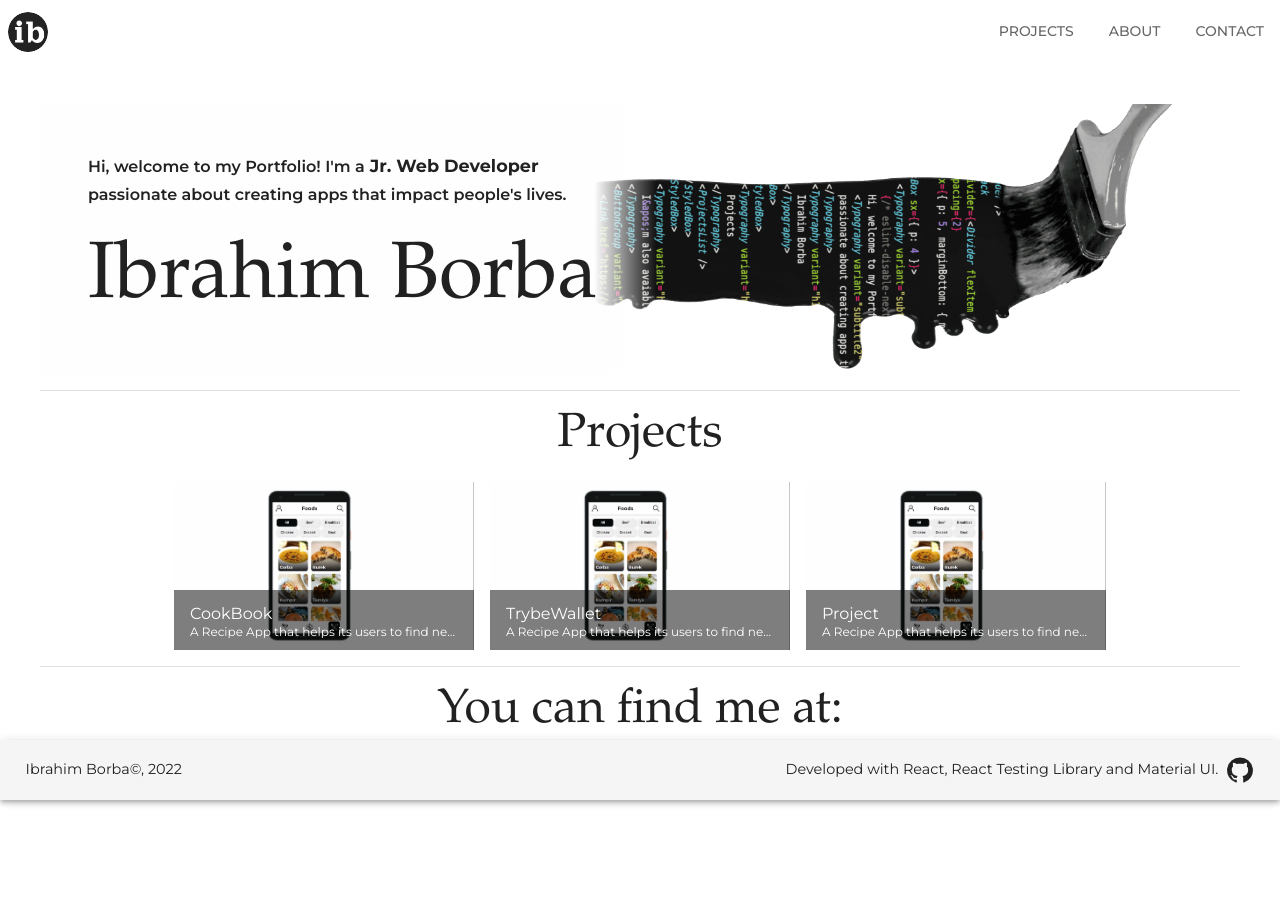
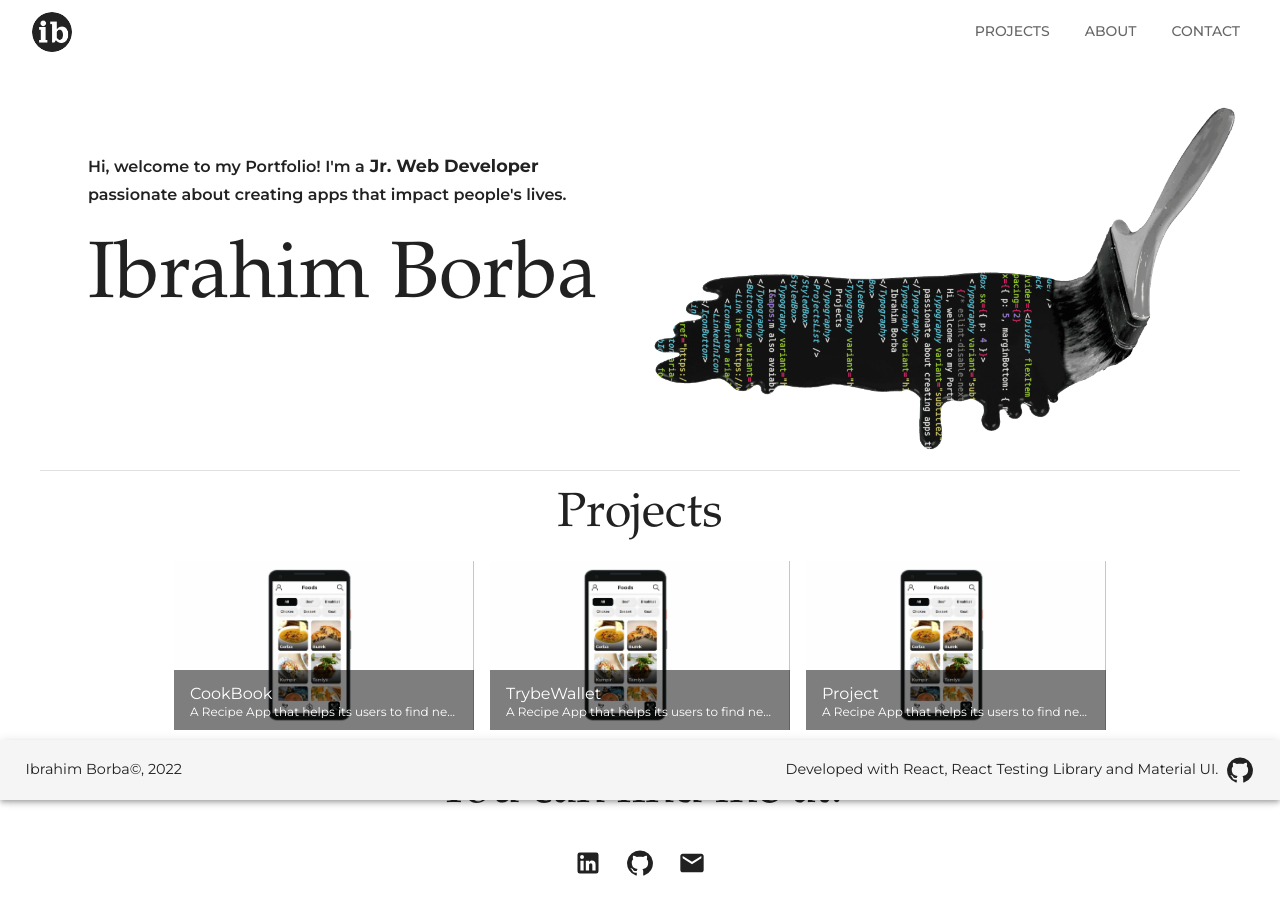
Before and after one commit to ibrahimborba/my-portfolio, a React (Create React App) app: page / in a window 1280 px wide. Shown: the top 914 px of the page. Built offline with nearby package versions, Linux system fonts and the light colour scheme; a web font is replaced by a local one.

Commit message:
style: make Home cover image responsive

```diff
--- a/src/components/Header/Header.jsx
+++ b/src/components/Header/Header.jsx
@@ -52,7 +52,7 @@ function Header() {
       color="transparent"
       elevation={0}
     >
-      <Toolbar disableGutters>
+      <Toolbar>
         <Box sx={{ flexGrow: 1 }}>
           <Tooltip title="Go to Home page" placement="bottom-end">
             <IconButton onClick={goToHome}>
--- a/src/pages/Home/Home.jsx
+++ b/src/pages/Home/Home.jsx
@@ -1,5 +1,6 @@
 import React from 'react';
 import Box from '@mui/material/Box';
+import CardMedia from '@mui/material/CardMedia';
 import Divider from '@mui/material/Divider';
 import Stack from '@mui/material/Stack';
 import Typography from '@mui/material/Typography';
@@ -20,20 +21,23 @@ function Home() {
         sx={{ p: 5, marginBottom: { md: '50px', xs: '100px' } }}
       >
         <Stack
-          direction="row"
           sx={{
-            backgroundImage: { md: `url(${cover})` },
-            backgroundSize: '750px 380px',
-            backgroundPosition: 'right bottom',
-            backgroundRepeat: 'no-repeat',
             justifyContent: { xl: 'center', xs: 'start' },
+            flexDirection: { md: 'row', xs: 'column' },
           }}
         >
-          <Box sx={{
-            p: { md: 6, xs: 2 },
-            backgroundImage: 'linear-gradient(90deg, rgba(254,254,254,1) 90%, rgba(254,254,254,0) 100%)',
-          }}
-          >
+          <CardMedia
+            alt="painting code"
+            component="img"
+            image={cover}
+            sx={{
+              height: 200,
+              width: 340,
+              display: { xs: 'none', sm: 'flex', md: 'none' },
+              alignSelf: 'center',
+            }}
+          />
+          <Box sx={{ p: { md: 6, sm: 2, xs: 0 } }}>
             <Typography variant="subtitle1" gutterBottom sx={{ maxWidth: '520px', mb: 3 }}>
               {/* eslint-disable-next-line max-len -- Unable full text content   */}
               Hi, welcome to my Portfolio! I&apos;m a
@@ -44,6 +48,16 @@ function Home() {
               Ibrahim Borba
             </Typography>
           </Box>
+          <CardMedia
+            alt="painting code"
+            component="img"
+            image={cover}
+            sx={{
+              height: 350,
+              width: 600,
+              display: { xs: 'none', md: 'flex' },
+            }}
+          />
         </Stack>
         <StyledBox>
           <Typography variant="h2" gutterBottom>
```
